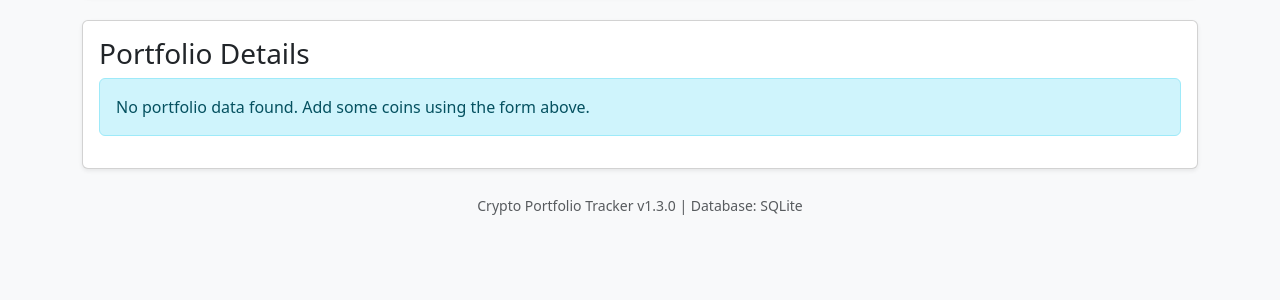
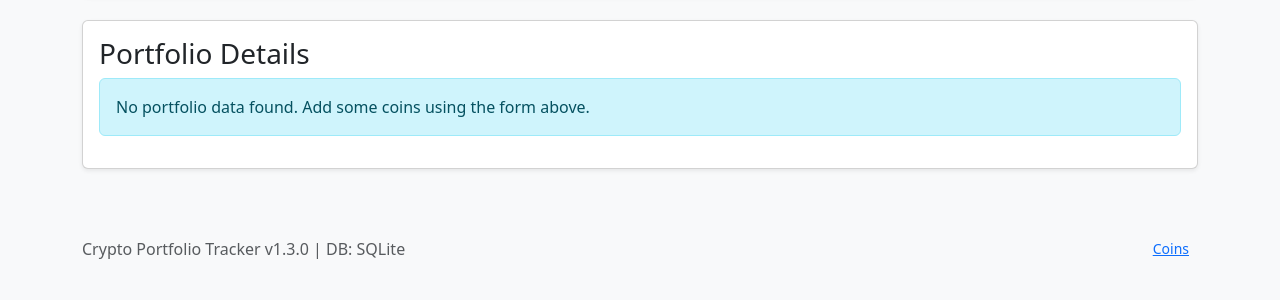
Before and after one commit to toxonaut/crypto-portfolio-tracker, a Flask app: page /edit_portfolio in a window 1280 px wide. Shown: the part 332-632 px from the top of the page. Run offline with Flask 3, Linux system fonts and the light colour scheme; data that the repository does not hold is empty; some libraries are stand-ins or nearby versions.

Commit message:
Add Coins link to footer linking to CoinGecko API and improve footer styling

```diff
--- a/templates/edit_portfolio.html
+++ b/templates/edit_portfolio.html
@@ -105,8 +105,15 @@
         </tr>
     </template>
 
-    <footer class="container mt-4 mb-2 text-center text-muted">
-        <small>Crypto Portfolio Tracker v{{ version }} | Database: {{ db_type }}</small>
+    <footer class="footer mt-5 py-3 bg-light">
+        <div class="container">
+            <div class="d-flex justify-content-between align-items-center">
+                <span class="text-muted">Crypto Portfolio Tracker v{{ version }} | DB: {{ db_type }}</span>
+                <div>
+                    <a href="https://api.coingecko.com/api/v3/coins/markets?vs_currency=usd&order=market_cap_desc&per_page=200&page=1&sparkline=false&price_change_percentage=1h%2C24h%2C7d&locale=en" target="_blank" class="btn btn-sm btn-link">Coins</a>
+                </div>
+            </div>
+        </div>
     </footer>
 
     <script src="{{ url_for('static', filename='edit.js') }}"></script>
```
Also changed, not shown: templates/index.html (+8 -7 lines).
